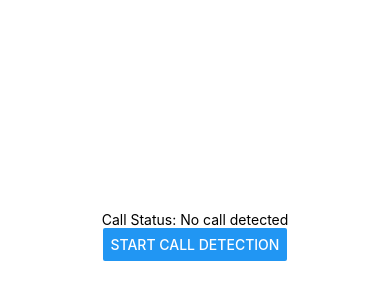
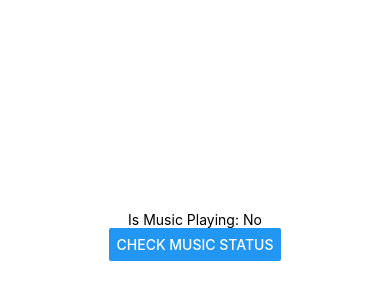
Before and after one commit to Harrytimbog/CalmAura, a React Native app: screen / in a window 390 px wide. Shown: the part 186-486 px from the top of the page. Built offline with nearby package versions, Linux system fonts and the light colour scheme.

Commit message:
Detecting Background music app by creating native module for android | Tested with a Background Music Test Component

```diff
--- a/App.js
+++ b/App.js
@@ -4,11 +4,13 @@ import {SafeAreaView, StyleSheet, View} from 'react-native';
 import MovementComponentTest from './components/MovementComponentTest';
 import SoundComponentTest from './components/SoundComponentTest';
 import CallStatusComponentTest from './components/CallStatusComponentTest';
+import BackgroundMusicComponentTest from './components/BackgroundMusicComponentTest';
+// import BackgroundMusicComponentTest from './components/BackgroundMusicComponentTest';
 
 const App = () => {
   return (
     <SafeAreaView style={styles.container}>
-      <CallStatusComponentTest />
+      <BackgroundMusicComponentTest />
     </SafeAreaView>
   );
 };
--- /dev/null
+++ b/components/BackgroundMusicComponentTest.js
@@ -0,0 +1,24 @@
+// components/BackgroundMusicComponentTest.js
+import React, {useState} from 'react';
+import {View, Text, Button, NativeModules} from 'react-native';
+
+const {AudioFocusModule} = NativeModules;
+
+const BackgroundMusicComponentTest = () => {
+  const [isMusicPlaying, setIsMusicPlaying] = useState(false);
+
+  const checkIfMusicPlaying = () => {
+    AudioFocusModule.isAudioPlaying(isPlaying => {
+      setIsMusicPlaying(isPlaying);
+    });
+  };
+
+  return (
+    <View style={{flex: 1, justifyContent: 'center', alignItems: 'center'}}>
+      <Text>Is Music Playing: {isMusicPlaying ? 'Yes' : 'No'}</Text>
+      <Button title="Check Music Status" onPress={checkIfMusicPlaying} />
+    </View>
+  );
+};
+
+export default BackgroundMusicComponentTest;
--- a/package.json
+++ b/package.json
@@ -14,6 +14,7 @@
     "react-native": "0.74.2",
     "react-native-audio-recorder-player": "^3.6.10",
     "react-native-call-detection": "^1.9.0",
+    "react-native-music-control": "^1.4.1",
     "react-native-permissions": "^4.1.5",
     "react-native-sensors": "^7.3.6",
     "react-native-sound-level": "^1.2.0"
```
Also changed, not shown: 6 other files (tests, documents, lock files or other folders).
